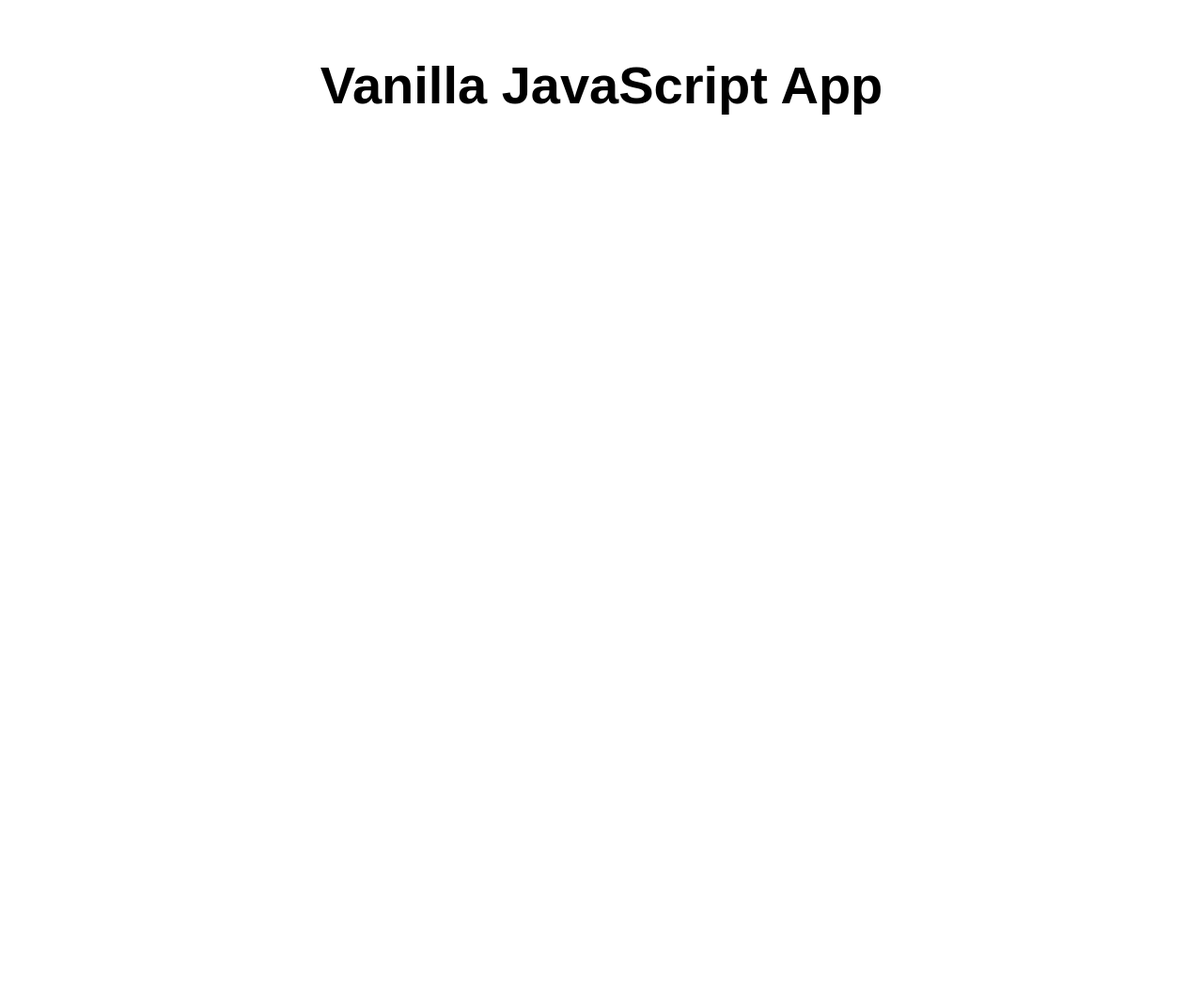
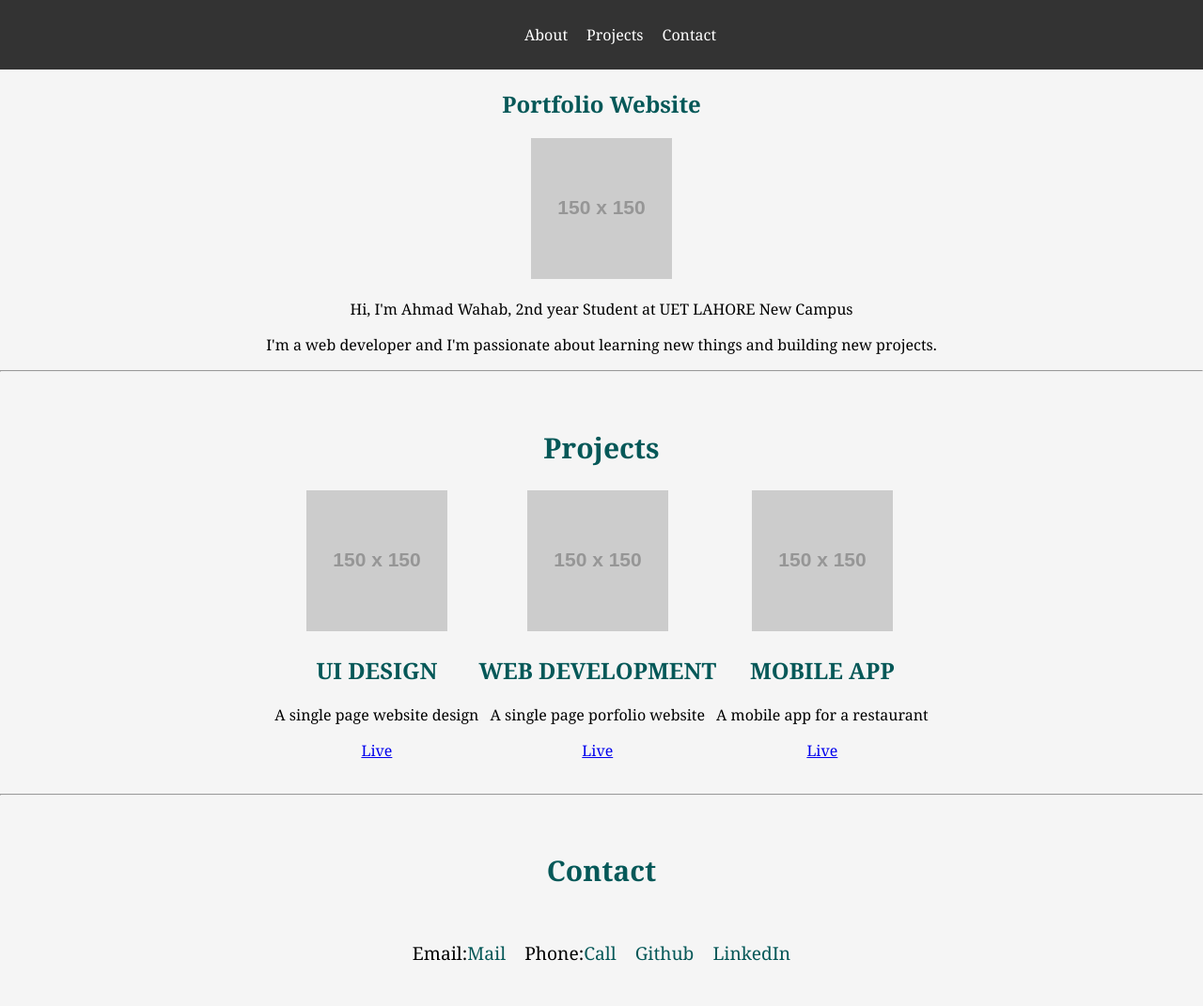
Before and after one commit to bilalnadeem614/MLSA-Event, a website: page src/index.html in a window 1280 px wide. Shown: the whole page at 94% size. Before the commit the page ends 800 px from the top, so only its background shows below. Drawn offline with Linux system fonts and the light colour scheme; placeholder pictures from the web are drawn by us.

Commit message:
Uploading

```diff
--- a/src/index.html
+++ b/src/index.html
@@ -4,14 +4,77 @@
 <head>
   <meta charset="UTF-8">
   <meta name="viewport" content="width=device-width, initial-scale=1.0">
-  <link rel="stylesheet" href="styles.css">
-  <title>Vanilla JavaScript App</title>
+  <meta name="description" content="">
+  <link rel="stylesheet" type="text/css" href="styles.css">
+  <title>Portfolio Website</title>
 </head>
 
 <body>
+  <header>
+    <nav class="navbar">
+      <ul class="nav-list">
+        <li class="nav-link"><a href="#about">About</a></li>
+        <li class="nav-link"><a href="#projects">Projects</a></li>
+        <li class="nav-link"><a href="#contact">Contact</a></li>
+      </ul>
+    </nav>
+  </header>
   <main>
-    <h1>Vanilla JavaScript App</h1>
+    <section id="about">
+      <h1>Portfolio Website</h1>
+      <img src="https://via.placeholder.com/150" alt="Ahmad Wahab">
+      <p>Hi, I'm Ahmad Wahab, 2nd year Student at UET LAHORE New Campus</p>
+      <p>I'm a web developer and I'm passionate about learning new things and building new projects.</p>
+    </section>
+    <hr>
+    <section id="projects">
+      <h1>Projects</h1>
+      <div class="container">
+        <div class="project">
+          <img src="https://via.placeholder.com/150" alt="Project 1">
+          <h2>UI DESIGN</h2>
+          <p>A single page website design</p>
+          <a href="https://awxvision.vercel.app">Live</a>
+        </div>
+
+        <div class="project">
+          <img src="https://via.placeholder.com/150" alt="Project 2">
+          <h2>WEB DEVELOPMENT</h2>
+          <p>A single page porfolio website</p>
+          <a href="https://awxvision.vercel.app">Live</a>
+        </div>
+
+        <div class="project">
+          <img src="https://via.placeholder.com/150" alt="Project 3">
+          <h2>MOBILE APP</h2>
+          <p>A mobile app for a restaurant</p>
+          <a href="https://awxvision.vercel.app">Live</a>
+        </div>
+
+
+    </section>
+    <hr>
+
+    <section id="contact">
+      <h2>Contact</h2>
+
+      <div class="container">
+        <p class="links">Email:<a href="mailto:aw@mail.com">Mail</a></p>
+        <p class="links">Phone:<a href="tel:123-456-7890">Call</a></p>
+        <p class="links"><a href="www.github.com/awahamdwahab">Github</a></p>
+        <p class="links"><a href="www/linkedin.com/">LinkedIn</a></p>
+      </div>
+
+
+    </section>
+
   </main>
+
+  <footer>
+
+  </footer>
+
+  <script src="scripts.js"></script>
 </body>
 
 </html>
--- a/src/styles.css
+++ b/src/styles.css
@@ -1,21 +1,92 @@
-* {
-  font-family: Arial, Helvetica, sans-serif;
+body {
+  background-color: whitesmoke;
+  font-family: Cambria, Cochin, Georgia, Times, 'Times New Roman', serif;
+  margin: 0;
+  padding: 0;
+  text-align: center;
 }
 
-html, body {
-  margin: 0;
-  border: 0;
-  padding: 0;
-  background-color: #fff;
+header {
+  background-color: antiquewhite;
+  ;
+  color: white;
+  margin-bottom: 20px;
 }
 
-main {
-  margin: auto;
-  width: 50%;
-  padding: 20px;
+.navbar {
+  background-color: #333;
+  overflow: hidden;
 }
 
-main > h1 {
-  text-align: center;
-  font-size: 3.5em;
+.nav-list {
+  display: flex;
+  justify-content: center;
+  list-style-type: none;
 }
+
+.nav-link {
+  padding: 10px;
+  text-decoration: none;
+}
+
+.nav-link a {
+  color: white;
+  text-decoration: none;
+}
+
+#about {
+  color: black;
+  font-family: Cambria, Cochin, Georgia, Times, 'Times New Roman', serif;
+}
+
+#about h1 {
+  color: rgb(5, 88, 88);
+}
+
+#projects {
+  padding: 10px;
+  font-family: Cambria, Cochin, Georgia, Times, 'Times New Roman', serif;
+  margin: 25px;
+
+
+}
+
+.container {
+  display: flex;
+  justify-content: center;
+}
+
+#projects h1 {
+  color: rgb(5, 88, 88);
+  font-size: 30px;
+}
+
+#projects h2 {
+  color: rgb(5, 88, 88);
+}
+
+#contact {
+  padding: 10px;
+  font-family: Cambria, Cochin, Georgia, Times, 'Times New Roman', serif;
+  margin: 25px;
+}
+
+#contact h2 {
+  color: rgb(5, 88, 88);
+  font-size: 30px;
+}
+
+.links {
+  padding: 10px;
+  font-size: larger;
+  text-decoration: none;
+}
+
+.links:hover {
+  color: rgb(112, 110, 110);
+}
+
+.links a {
+  color: rgb(5, 88, 88);
+  text-decoration: none;
+}
```
